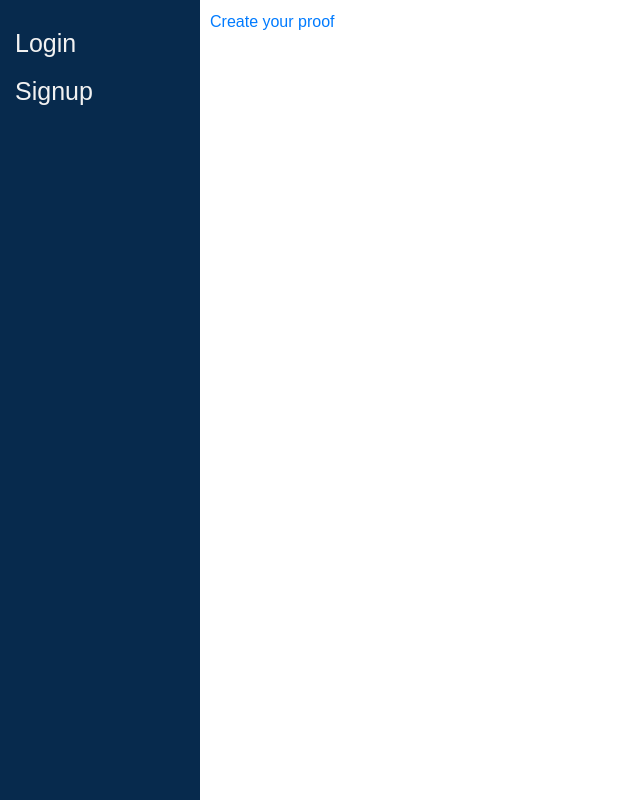
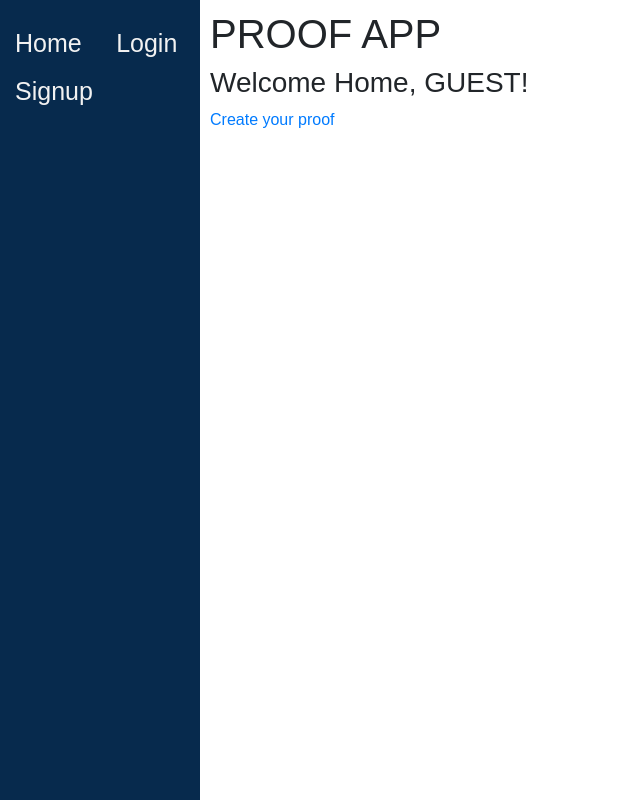
Before and after one commit to cmsho/Proof-Tool, a Django app: page / in a window 1280 px wide. Shown: the whole page, without its empty margins (0-640 px from the left). Run offline with Django 3.2, Linux system fonts and the light colour scheme; some libraries are stand-ins or nearby versions.

```diff
--- a/proofchecker/templates/proofchecker/base.html
+++ b/proofchecker/templates/proofchecker/base.html
@@ -21,11 +21,13 @@
 <nav class="left-side-navigation">
         <div class="sidenav">
             {% if user.is_authenticated %}
+                <a href="{% url 'home' %}">Home</a>
                 <a href="#">Profile: {{ user.username }}</a>
                 <a href="#">Courses</a>
                 <a href="#">Resources</a>
                 <a href="{% url 'logout' %}">Logout</a>
             {% else %}
+                <a href="{% url 'home' %}">Home</a>
                 <a href="{% url 'login' %}">Login</a>
                 <a href="{% url 'signup' %}">Signup</a>
             {% endif %}
--- a/proofchecker/templates/proofchecker/home.html
+++ b/proofchecker/templates/proofchecker/home.html
@@ -1,3 +1,13 @@
 {% extends 'proofchecker/base.html' %} {% block content %}
+    <h1>PROOF APP</h1>
+    {% if user.is_authenticated %}
+        {% if user.is_student %}
+            <h3>Welcome Home, STUDENT!</h3>
+        {% elif user.is_instructor %}
+            <h3>Welcome Home, INSTRUCTOR!</h3>
+        {% endif %}
+    {% else %}
+        <h3>Welcome Home, GUEST!</h3>
+    {% endif %}
     <p> <a href="{% url 'assignment_page' %}"> Create your proof </a>  </p>
  {% endblock %}
--- a/proofchecker/views.py
+++ b/proofchecker/views.py
@@ -1,3 +1,4 @@
+from django.contrib.auth.decorators import login_required
 from django.shortcuts import render
 from django.views.generic import ListView, CreateView, UpdateView, DeleteView
 
```
Also changed, not shown: accounts/decorators.py (added, +16 -0 lines).
